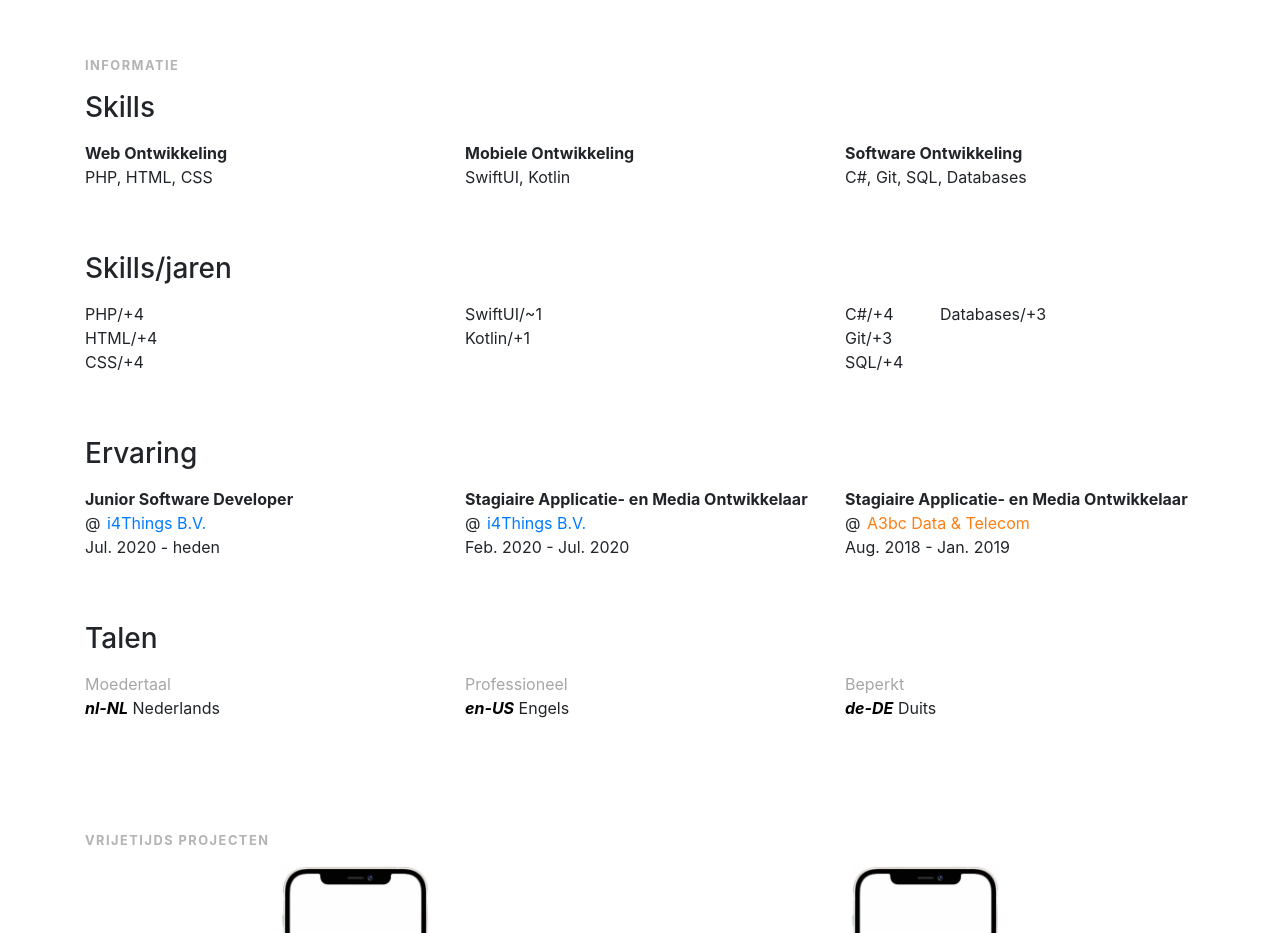
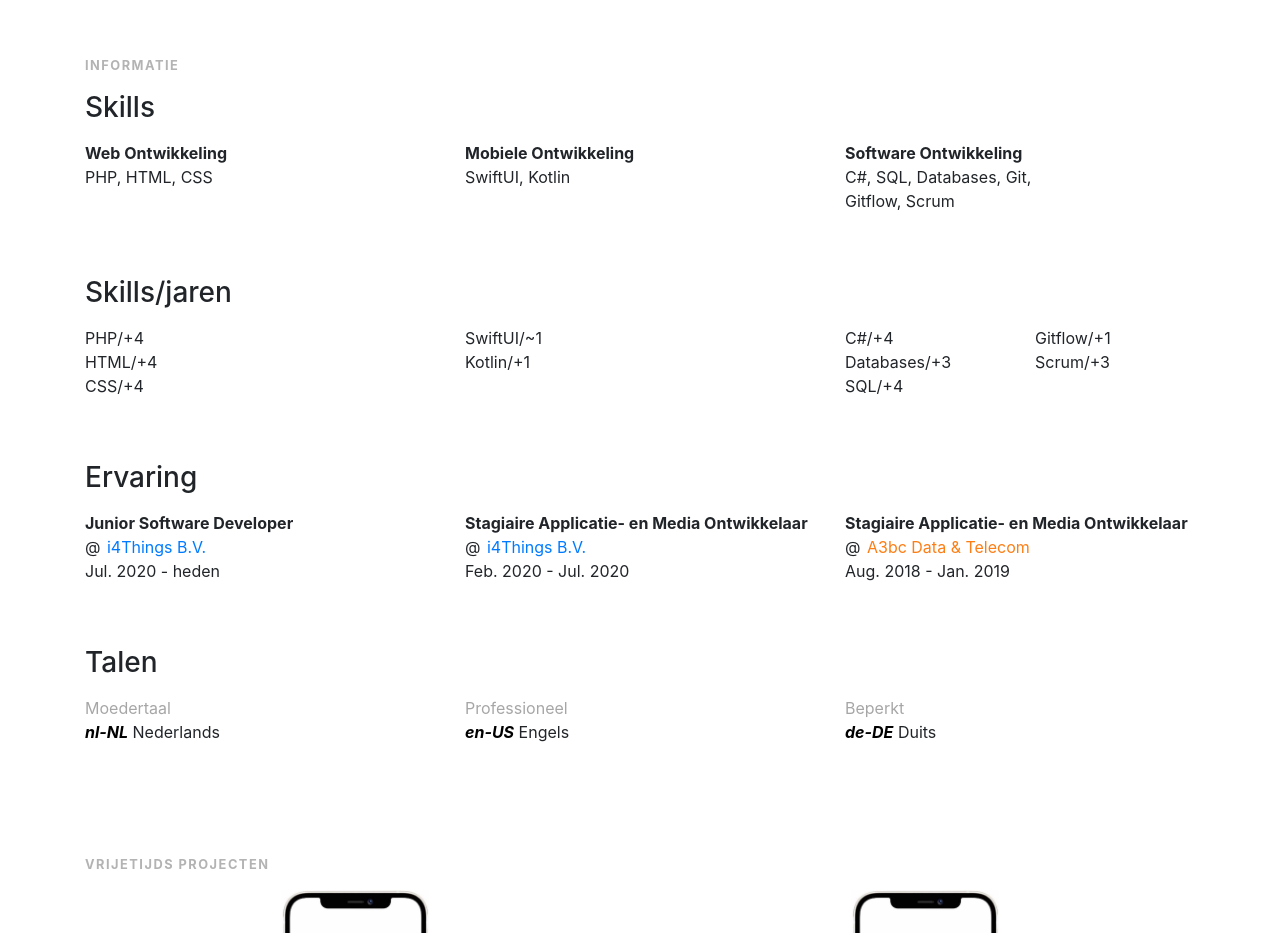
Before and after one commit to Svennetje/Svennetje.github.io, a plain HTML site: page index.html in a window 1280 px wide. Shown: the part 880-1813 px from the top of the page. Drawn offline with nearby package versions, Linux system fonts and the light colour scheme.

Commit message:
Added skills

```diff
--- a/index.html
+++ b/index.html
@@ -94,7 +94,9 @@
                     <div class="col-sm-4 pt-2">
                         <b class="">Software Ontwikkeling</b>
                         <br>
-                        C#, Git, SQL, Databases
+                        C#, SQL, Databases, Git,
+                        <br>
+                        Gitflow, Scrum
                     </div>
                 </div>
             </div>
@@ -114,15 +116,17 @@
                         <br>
                         Kotlin/+1
                     </div>
-                    <div class="col-sm-1 pt-2">
+                    <div class="col-sm-2 pt-2">
                         C#/+4
                         <br>
-                        Git/+3
+                        Databases/+3
                         <br>
                         SQL/+4
                     </div>
-                    <div class="col-sm-3 pt-md-2">
-                        Databases/+3
+                    <div class="col-sm-2 pt-md-2">
+                        Gitflow/+1
+                        <br>
+                        Scrum/+3
                     </div>
                 </div>
             </div>
```
Also changed, not shown: 1 other file.
